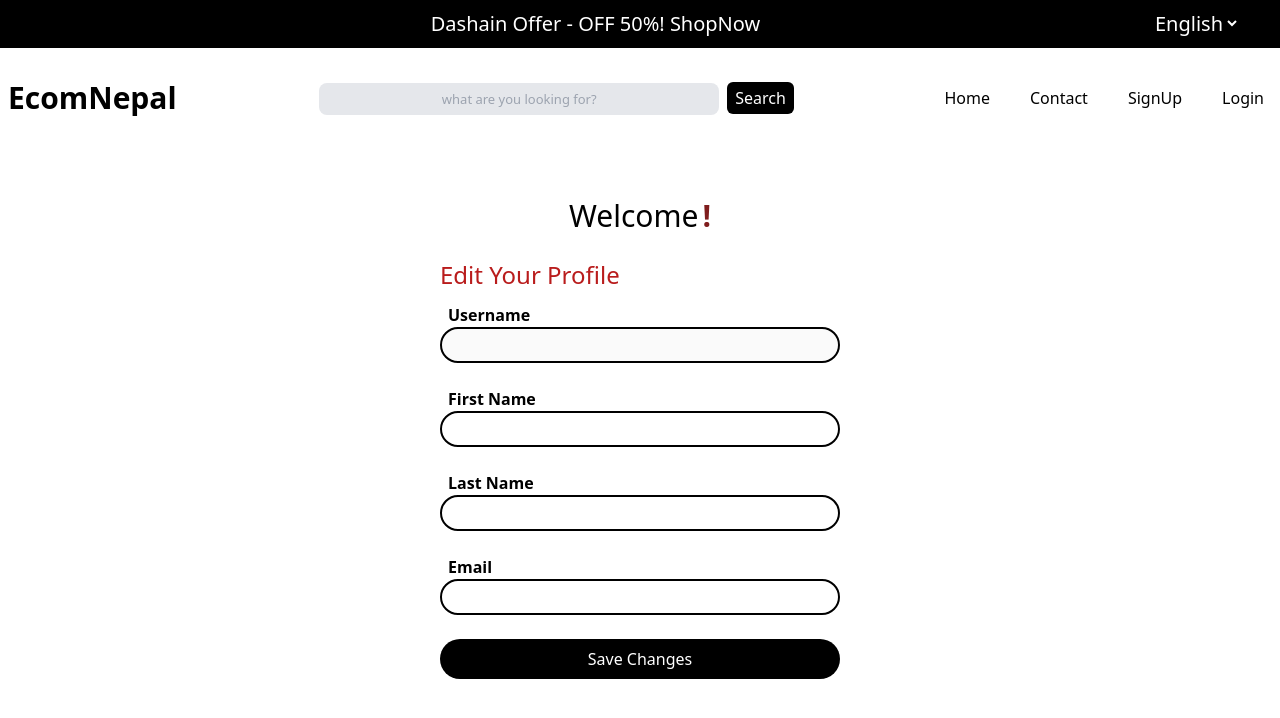
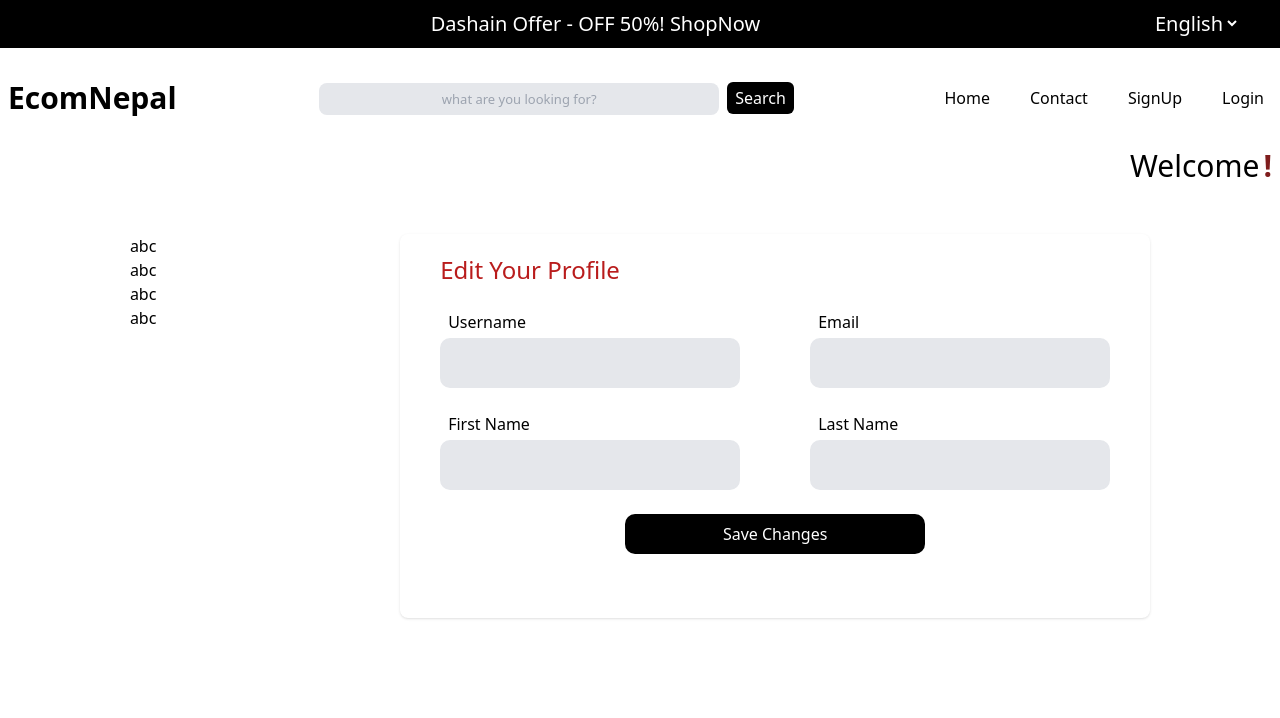
Before and after one commit to sujit-dhakal/EcomNepal, a Next.js app in the folder ecom/frontend/ecommerce/: page /en/profile in a window 1280 px wide. Shown: the top 718 px of the page. Built offline with nearby package versions, Linux system fonts and the light colour scheme; no server answers.

Commit message:
feat: profile

```diff
--- a/ecom/frontend/ecommerce/src/app/[locale]/page.tsx
+++ b/ecom/frontend/ecommerce/src/app/[locale]/page.tsx
@@ -2,29 +2,32 @@ import Carousel from "@/components/homepage/Carousel";
 import SectionHeader from "@/components/homepage/SectionHeader";
 import Button from "@/components/Button";
 import Filter from "@/components/filtering/Filter";
-import ProductList from "@/components/products/ProductList";
 import axios from "axios";
+import { Product } from "@/types/productTypes";
+import ProductCard from "@/components/products/ProductCard";
 
-const images = [  // Carousel Images for small devices
-  '/images/homepage/carousel/small-iphone.png',
-  '/images/products/joystick.svg',
-  '/images/heart small.svg',
-]
+const images = [
+  // Carousel Images for small devices
+  "/images/homepage/carousel/small-iphone.png",
+  "/images/products/joystick.svg",
+  "/images/heart small.svg",
+];
 
-const largeImages = [   // Carousel Images for large devices
-  '/images/homepage/carousel/large-iphone.png',
-  '/images/homepage/carousel/ecommerce.jpeg',
-  '/images/homepage/carousel/cycle.png',
-]
+const largeImages = [
+  // Carousel Images for large devices
+  "/images/homepage/carousel/large-iphone.png",
+  "/images/homepage/carousel/ecommerce.jpeg",
+  "/images/homepage/carousel/cycle.png",
+];
 
 const fetchData = async () => {
   const response = await axios.get("http://django-app:8000/products/");
   return response.data;
 };
 
-const products = await fetchData();
-
-export default function HomePage() {
+export default async function HomePage() {
+  let products = await fetchData();
+  products = products.slice(0, 5);
   return (
     <div className="container md:px-2 mx-auto">
       <main className="flex flex-col items-center justify-center gap-14">
@@ -49,14 +52,19 @@ export default function HomePage() {
             topHeading="This Month"
             heading="Best Selling Products"
             buttons={[
-              <Button text="View All" className="md:w-40 md:h-14 md:text-base" />,
+              <Button
+                text="View All"
+                className="md:w-40 md:h-14 md:text-base"
+              />,
             ]}
           />
-          <div className="flex justify-center">
-            <ProductList products={products.slice(0, 5)} />
+          <div className="flex flex-col justify-center items-center lg:flex-row">
+            {products.map((product: Product) => (
+              <ProductCard product={product} imageUrl={product.image} />
+            ))}
           </div>
         </section>
       </main>
     </div>
-  )
+  );
 }
--- a/ecom/frontend/ecommerce/src/app/[locale]/profile/page.tsx
+++ b/ecom/frontend/ecommerce/src/app/[locale]/profile/page.tsx
@@ -39,7 +39,8 @@ const page = () => {
   });
   return (
     <>
-      <div className="text-center mt-[50px]">
+      <div className="top-0 left-0 container px-2 m-auto">
+        <div className="flex justify-end">
           <h1 className="text-3xl">
             Welcome
             <span className="text-red-900 font-bold ml-1">
@@ -47,57 +48,68 @@ const page = () => {
             </span>
           </h1>
         </div>
-      <div className="h-[calc(100vh-265px)] w-[90%] md:w-[400px] m-auto mt-[25px]">
+        <div className="flex justify-around mt-[50px]">
+          <div>
+            <ul className="">
+              <li>abc</li>
+              <li>abc</li>
+              <li>abc</li>
+              <li>abc</li>
+            </ul>
+          </div>
+          <div className="lg:w-[750px] shadow rounded-lg">
             <div className="w-full">
-          <h1 className="text-2xl text-red-700">Edit Your Profile</h1>
+              <h1 className="text-2xl text-red-700 px-10 pt-5">
+                Edit Your Profile
+              </h1>
               <form onSubmit={formik.handleSubmit}>
-            <div className="mt-3">
-              <div className="px-2 font-semibold">Username</div>
+                <div className="flex justify-between px-10">
+                  <div className="mt-6">
+                    <div className="px-2">Username</div>
                     <input
                       type="text"
                       placeholder={profile.username}
-                value={profile.username}
-                className="w-full py-1 px-2 border-2 border-black rounded-[20px]"
+                      className="w-[300px] h-[50px] mt-1 py-1 px-2 border-2 bg-gray-200 rounded-[10px]"
                       disabled
                     />
                   </div>
                   <div className="mt-6">
-              <div className="px-2 font-semibold">First Name</div>
+                    <div className="px-2">Email</div>
+                    <input
+                      type="email"
+                      name="email"
+                      placeholder={profile.email}
+                      onChange={formik.handleChange}
+                      className="w-[300px] h-[50px] mt-1 py-1 px-2 border-2 bg-gray-200 rounded-[10px]"
+                    />
+                  </div>
+                </div>
+                <div className="flex justify-between px-10">
+                  <div className="mt-6">
+                    <div className="px-2">First Name</div>
                     <input
                       type="text"
                       name="first_name"
                       placeholder={profile.first_name}
-                value={formik.values.first_name}
                       onChange={formik.handleChange}
-                className="w-full py-1 px-2 border-2 border-black rounded-[20px]"
+                      className="w-[300px] h-[50px] mt-1 py-1 px-2 border-2 bg-gray-200 rounded-[10px]"
                     />
                   </div>
                   <div className="mt-6">
-              <div className="px-2 font-semibold">Last Name</div>
+                    <div className="px-2">Last Name</div>
                     <input
                       type="text"
                       name="last_name"
                       placeholder={profile.last_name}
-                value={formik.values.last_name}
                       onChange={formik.handleChange}
-                className="w-full py-1 px-2 border-2 border-black rounded-[20px]"
+                      className="w-[300px] h-[50px] mt-1 py-1 px-2 border-2 bg-gray-200 rounded-[10px]"
                     />
                   </div>
-            <div className="mt-6">
-              <div className="px-2 font-semibold">Email</div>
-              <input
-                type="email"
-                name="email"
-                placeholder={profile.email}
-                value={formik.values.email}
-                onChange={formik.handleChange}
-                className="w-full py-1 px-2 border-2 border-black rounded-[20px]"
-              />
                 </div>
-            <div className="mt-6">
+                <div className="my-6 flex justify-around pb-10">
                   <button
                     type="submit"
-                className="bg-black py-2 w-full text-white rounded-[20px]"
+                    className="bg-black py-2 w-[300px] text-white rounded-[10px]"
                   >
                     Save Changes
                   </button>
@@ -110,6 +122,8 @@ const page = () => {
               </form>
             </div>
           </div>
+        </div>
+      </div>
     </>
   );
 };
--- a/ecom/frontend/ecommerce/src/components/paypal/Paypal.tsx
+++ b/ecom/frontend/ecommerce/src/components/paypal/Paypal.tsx
@@ -41,7 +41,9 @@ const Paypal: React.FC<createOrderProps> = ({ cartItems, sum }) => {
       });
       console.log("payment successsful", response.data);
       alert("paid successfully");
-      router.push(`/${locale}`);
+      setTimeout(() => {
+        router.push(`/${locale}`);
+      }, 2000);
     } catch (error: any) {
       console.log("onApprove", error.response.data);
     }
--- a/ecom/frontend/ecommerce/src/components/products/ProductCard.tsx
+++ b/ecom/frontend/ecommerce/src/components/products/ProductCard.tsx
@@ -12,7 +12,7 @@ export interface ProductCard {
 const ProductCard: React.FC<ProductCard> = ({ product, imageUrl }) => {
   const locale = useLocale();
   return (
-    <div className="w-64 lg:w-[375px] flex flex-col gap-2">
+    <div className="w-70 md:w-75 mx-10">
       <div className="relative bg-[#F5F5F5]">
         <div className="">
           <Image src={imageUrl} alt="product image" width={500} height={500} />
```
Lines whose indentation alone changed are shown as unchanged.
